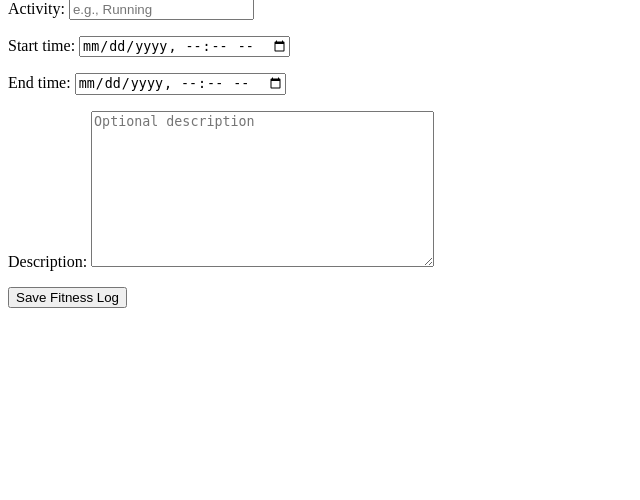
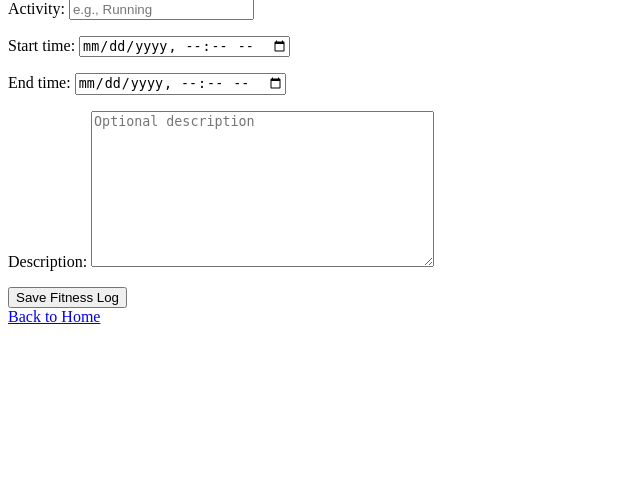
Before and after one commit to feyzzh/cs4750_db_proj, a Django app: page /add_fitness in a window 1280 px wide. Shown: the part 81-581 px from the top of the page, without its empty margins (0-640 px from the left). Run offline with Django 5.2, Linux system fonts and the light colour scheme.

Commit message:
add a back to home button cause it disappeared :(

```diff
--- a/cavcore/cavcore/urls.py
+++ b/cavcore/cavcore/urls.py
@@ -16,9 +16,9 @@ Including another URLconf
 """
 from django.contrib import admin
 from django.urls import path, include
+from django.contrib.auth import views as auth_views
 
 urlpatterns = [
     path('admin/', admin.site.urls),
-
     path('', include('hooswellapp.urls')),
 ]
--- a/cavcore/hooswellapp/templates/add_fitness_log.html
+++ b/cavcore/hooswellapp/templates/add_fitness_log.html
@@ -12,5 +12,6 @@
         {{ form.as_p }}
         <input type="submit" value="Save Fitness Log">
     </form>
+    <a href="{% url 'home' %}">Back to Home</a>
 </body>
 </html>
```
